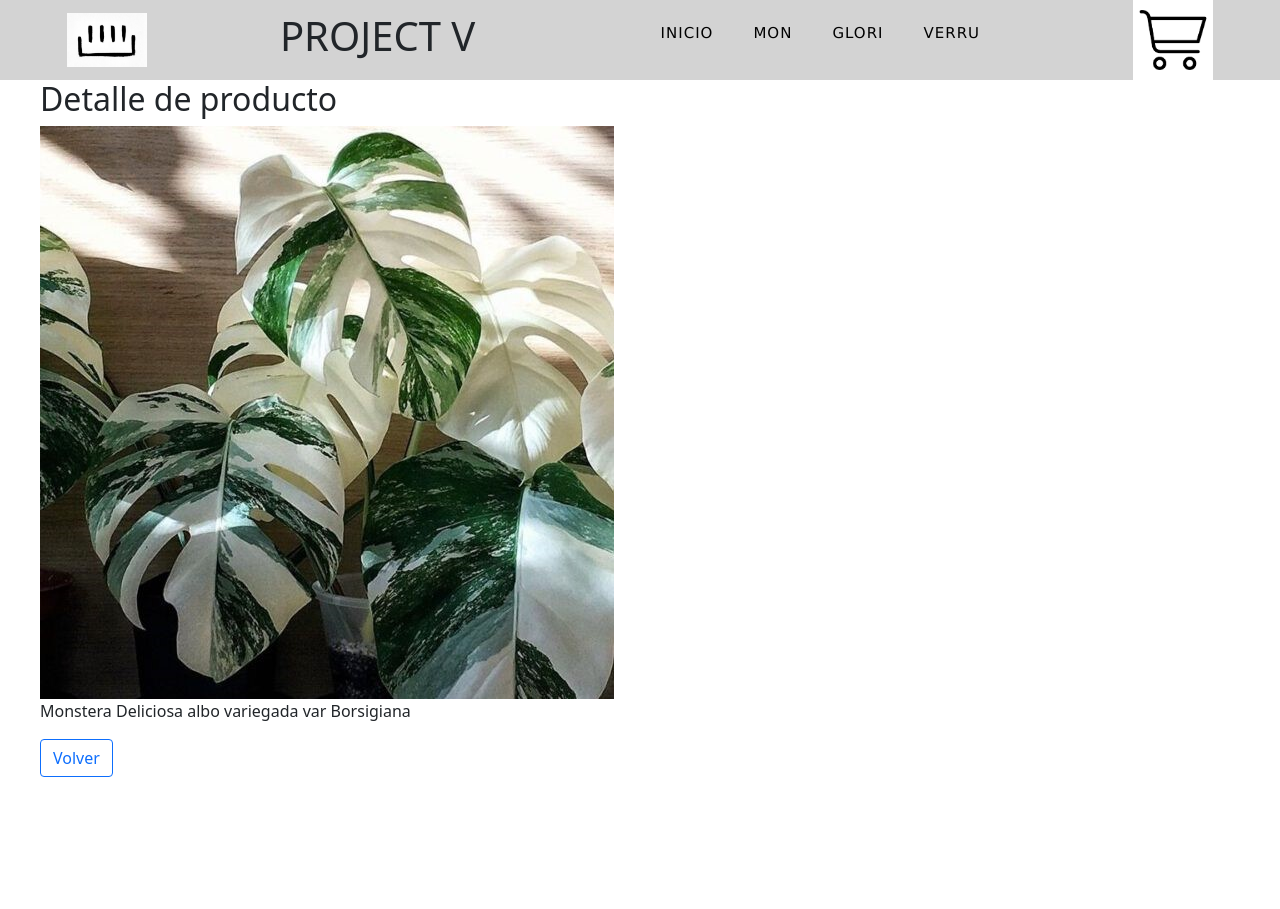
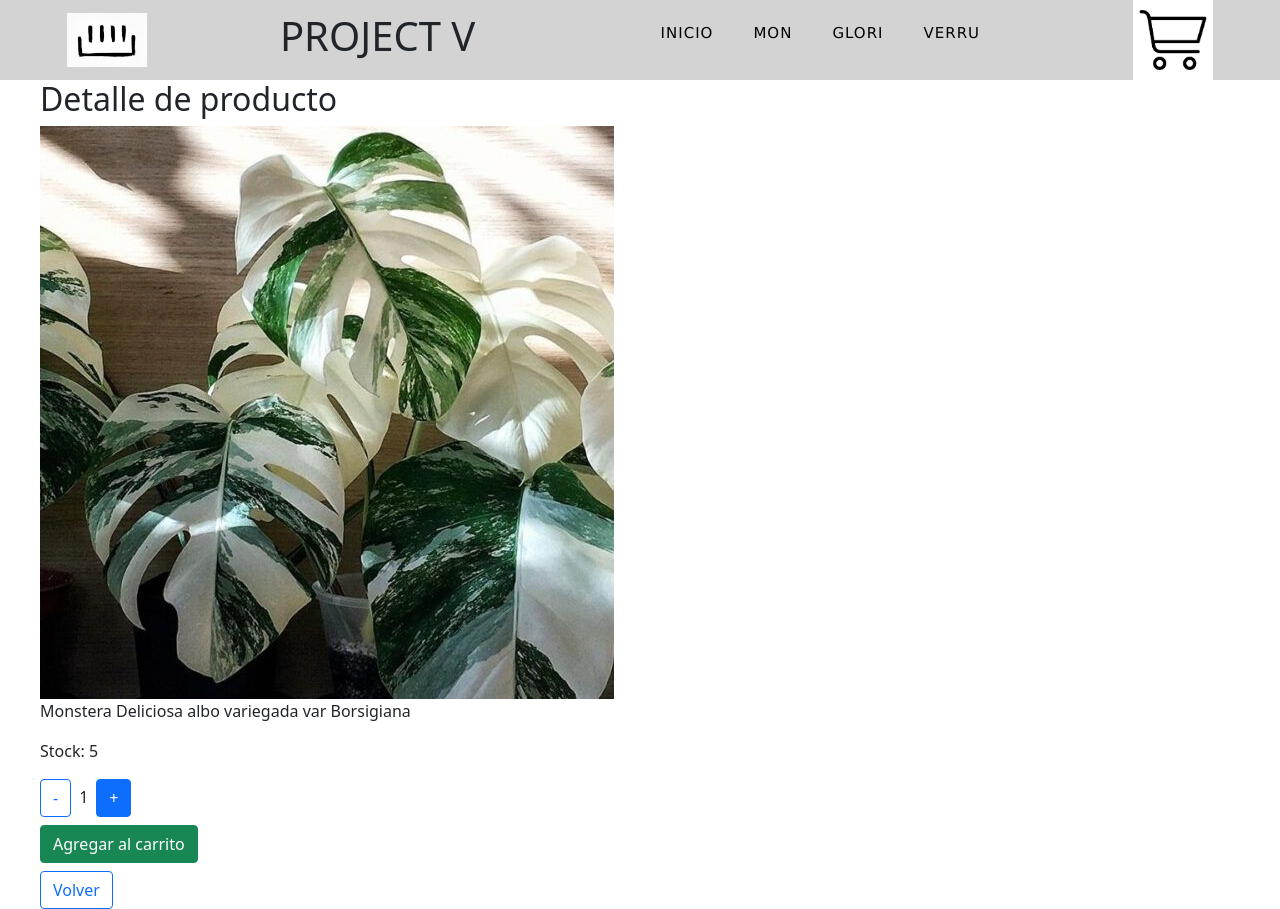
Before and after one commit to hfer90/ProjectJS, a React (Create React App) app: page /detail/01 in a window 1280 px wide. Before the commit the page ends 800 px from the top, so only its background shows below. Built offline with nearby package versions, Linux system fonts and the light colour scheme.

Commit message:
itemCount

```diff
--- /dev/null
+++ b/src/components/ItemCount/ItemCount.js
@@ -0,0 +1,23 @@
+
+const ItemCount = ({stock, cantidad, setCantidad, onAdd}) => {
+
+    const handleSumar = () => {
+        cantidad < stock && setCantidad(cantidad + 1)
+    }
+
+    const handleRestar = () => {
+        cantidad > 1 && setCantidad(cantidad - 1)
+    }
+    return (
+        <div>
+            <button className="btn btn-outline-primary" onClick={handleRestar}>-</button>
+            <span className="mx-2">{cantidad}</span>
+            <button className="btn btn-primary" onClick={handleSumar}>+</button>
+            <br/>
+            <button className="btn btn-success my-2" onClick={onAdd}>Agregar al carrito</button>
+        </div>
+
+    )
+}
+
+export default ItemCount
--- a/src/components/ItemDetail/ItemDetail.js
+++ b/src/components/ItemDetail/ItemDetail.js
@@ -1,13 +1,30 @@
+import { useState } from "react"
 import { useNavigate } from "react-router-dom"
 import { Contenedor } from "../../Contenedor/Contenedor"
+import ItemCount from "../ItemCount/ItemCount"
 
-export const ItemDetail = ({productDetail}) => {
-    const {nombre, id, desc, precio, img, stock} = productDetail
+
+export const ItemDetail = ({nombre, id, desc, precio, img, stock}) => {
 
     const navigate = useNavigate()
+
     const handleNavigate = () => {
         navigate(-1)
     }
+
+
+    const [cantidad, setCantidad] = useState(1)
+    const agregarAlCarrito = (cantidad) => {
+        const itemToAdd = {
+            id,
+            img,
+            nombre,
+            precio,
+            cantidad
+        }
+        console.log(itemToAdd)
+    }
+
 
     return (
         <Contenedor>
@@ -15,6 +32,15 @@ export const ItemDetail = ({productDetail}) => {
                 <h2>Detalle de producto</h2>
                 <img src={img} alt={nombre}/>
                 <p>{desc}</p>
+                <p>Stock: {stock}</p>
+
+                <ItemCount
+                    stock={stock}
+                    cantidad={cantidad}
+                    setCantidad={setCantidad}
+                    onAdd={agregarAlCarrito}
+                />
+
                 <button className="btn btn-outline-primary" onClick={handleNavigate}>Volver</button>
             </div>
         </Contenedor>
--- a/src/components/ItemDetailContainer/ItemDetailContainer.js
+++ b/src/components/ItemDetailContainer/ItemDetailContainer.js
@@ -25,7 +25,7 @@ export const ItemDetailContainer = () => {
 
     return (
         <div>
-            {carg ? <p>Cargando!</p> : <ItemDetail productDetail={productDetail} />}
+            {carg ? <p>Cargando!</p> : <ItemDetail {...productDetail} />}
 
         </div>
 
```
Also changed, not shown: src/data/stock.js (deleted, +0 -30 lines).
